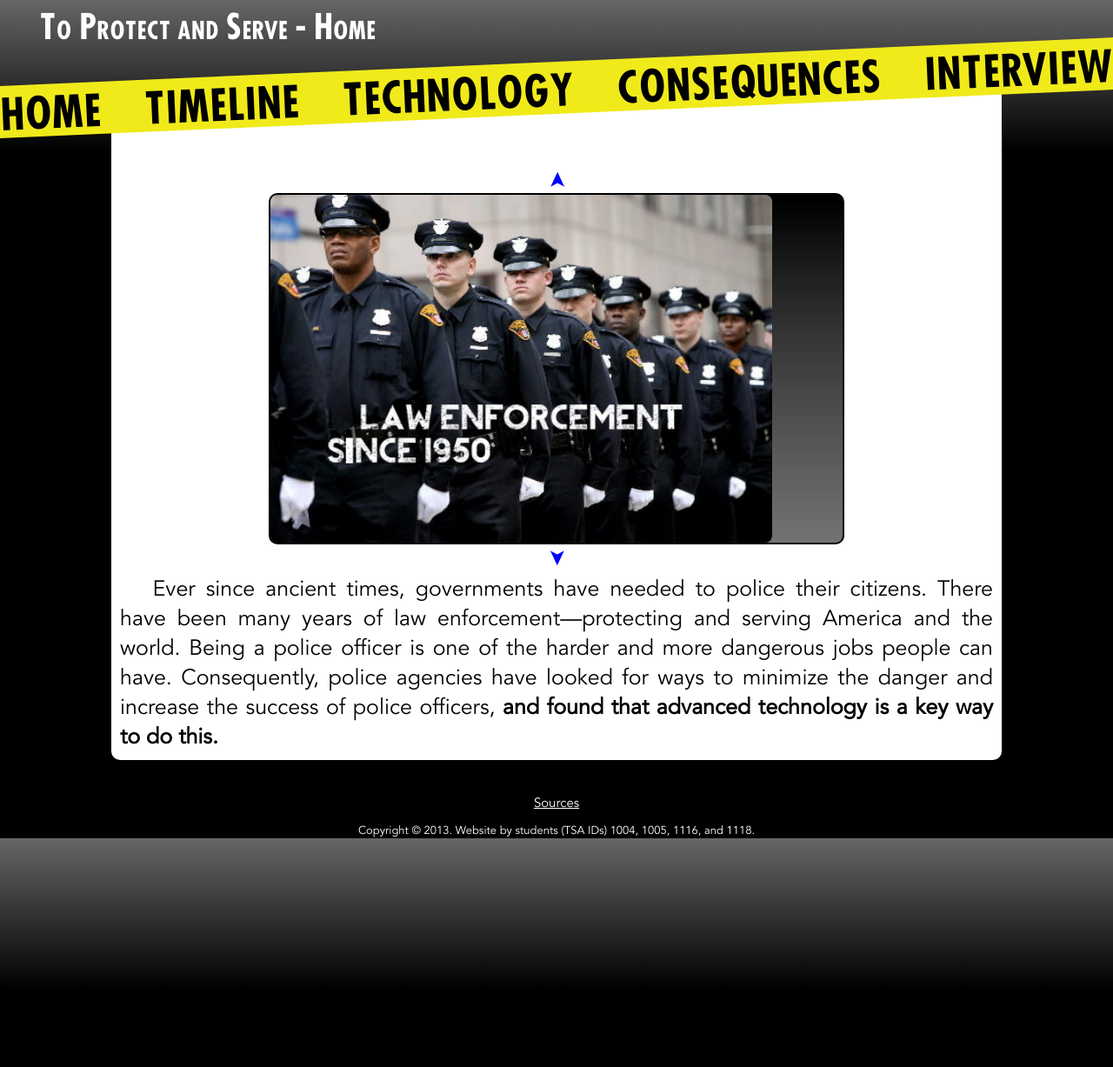
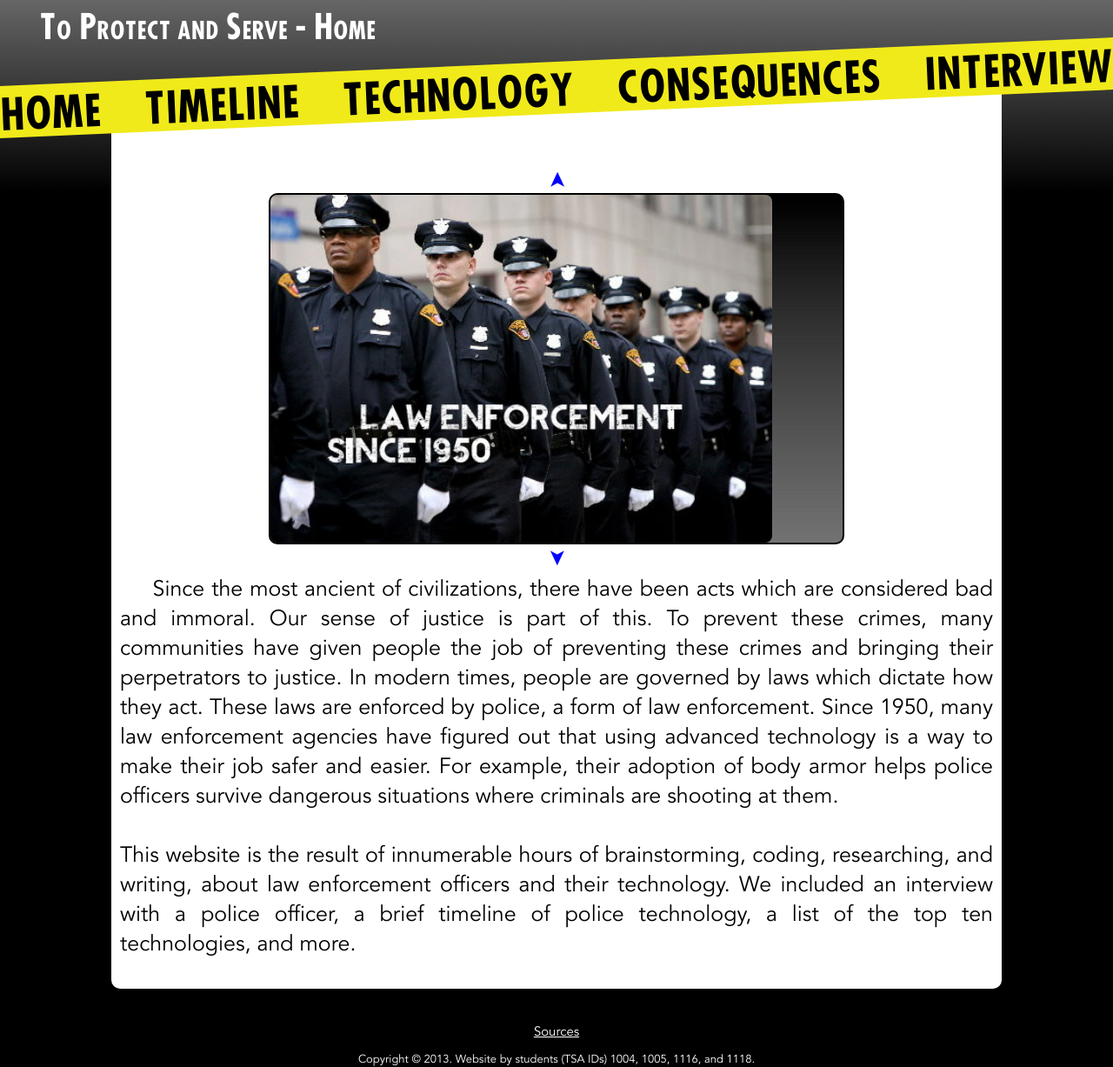
Before and after one commit to pbfy0/ToProtectAndServe, a Jekyll site: the page built from index.html, in a window 1280 px wide. Shown: the whole page at 87% size. Built offline with Jekyll 4.4.1, drawn with Linux system fonts in a browser that asks for light colours.

Commit message:
Update index.html

```diff
--- a/index.html
+++ b/index.html
@@ -27,5 +27,8 @@ script: index.js
 </div>
 </div>
 <p>
-  Ever since ancient times, governments have needed to police their citizens. There have been many years of law enforcement—protecting and serving America and the world. Being a police officer is one of the harder and more dangerous jobs people can have. Consequently, police agencies have looked for ways to minimize the danger and increase the success of police officers, <strong>and found that advanced technology is a key way to do this.</strong>
+  Since the most ancient of civilizations, there have been acts which are considered bad and immoral. Our sense of justice is part of this. To prevent these crimes, many communities have given people the job of preventing these crimes and bringing their perpetrators to justice. In modern times, people are governed by laws which dictate how they act. These laws are enforced by police, a form of law enforcement. Since 1950, many law enforcement agencies have figured out that using advanced technology is a way to make their job safer and easier. For example, their adoption of body armor helps police officers survive dangerous situations where criminals are shooting at them.
+  <br />
+  <br />
+  This website is the result of innumerable hours of brainstorming, coding, researching, and writing, about law enforcement officers and their technology. We included an interview with a police officer, a  brief timeline of police technology, a list of the top ten technologies, and more. </p>
 </p>
```
